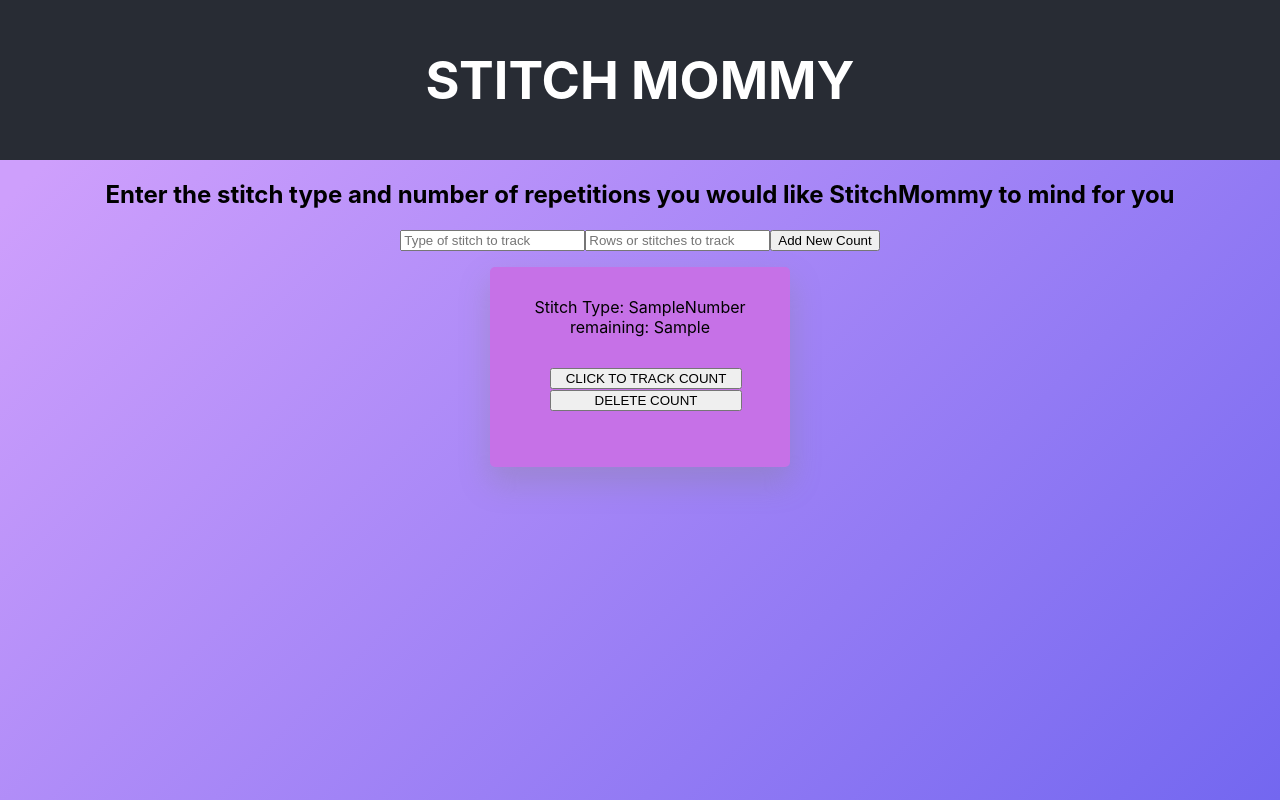
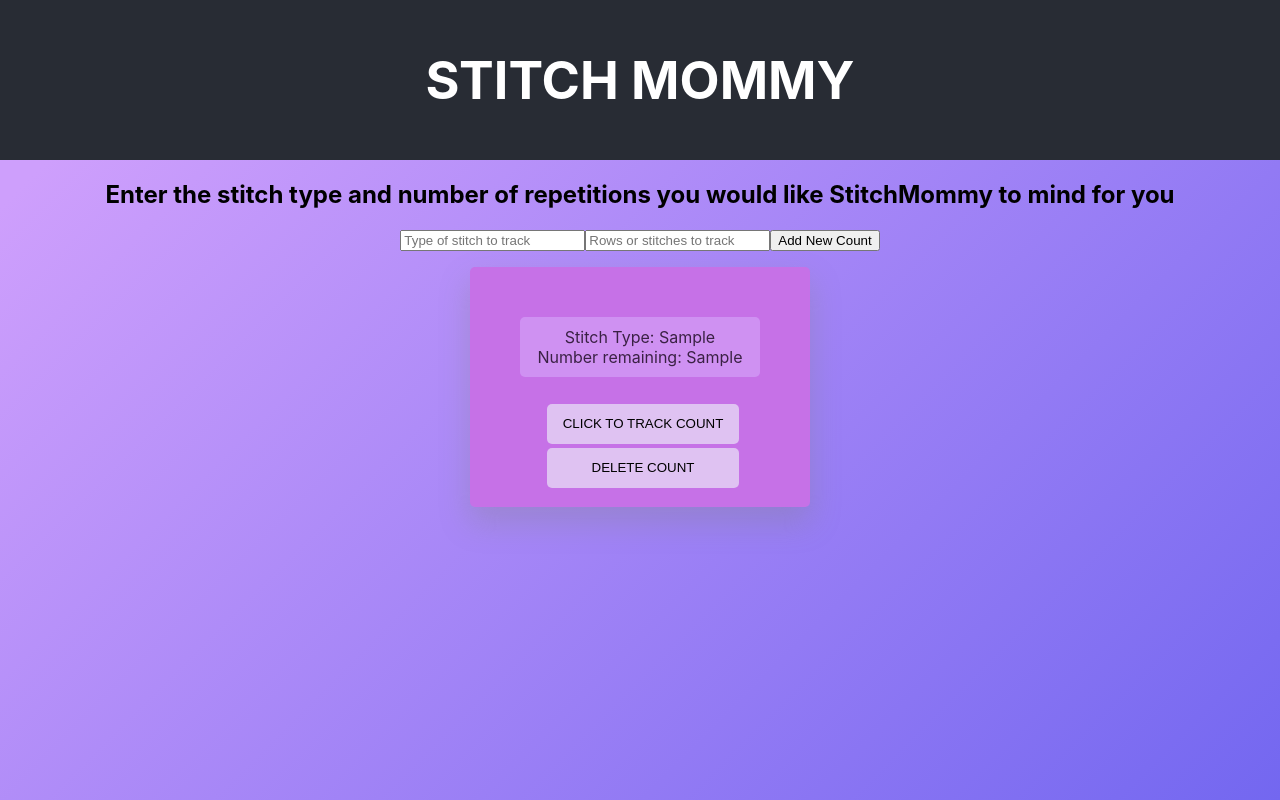
Before and after one commit to kitkogan/stitch-mommy2, a React (Create React App) app: page / in a window 1280 px wide. Both pictures are taken after typing "Sample", "Sample" into the empty fields and a click on the input "Add New Count". Built offline with nearby package versions, Linux system fonts and the light colour scheme; no server answers.

Commit message:
add more styling

```diff
--- a/src/components/App/App.css
+++ b/src/components/App/App.css
@@ -44,7 +44,7 @@
   border-radius: 5px;
 
 
-  border: hidden;
+  padding: 20px;
 	overflow: hidden;
 	margin: 1em auto;
 	height: 200px;
@@ -57,7 +57,7 @@
 	position: relative;
 	text-align: center;
 	overflow: hidden;
-	padding: 30px;
+	padding:25px;
 	height: 100%;
 	/* float: right; */
   width: 80%;
@@ -76,24 +76,37 @@
 
 }
 
+.outputContainer {
+  opacity: .7;
+  background-color: #d49ff8;
+  padding: 10px;
+  border-radius: 5px;
+}
+
 /* On mouse-over, add a deeper shadow */
 .card:hover {
   box-shadow: 0 8px 16px 0 rgba(0,0,0,0.2);
-  border: visible;
-  border-style: solid;
-  border-color: #61dafb;
+
 
 }
 
 button {
   transition-duration: 0.2s;
   width: 100%;
+  height: 20%;
+  border: hidden;
+  background-color: #DFC2F2;
+  border-radius: 5px;
+  margin: 2px;
 }
 
 button:hover {
   background-color: grey;
   color: pink;
   box-shadow: 0 12px 16px 0 rgba(0,0,0,0.24), 0 17px 50px 0 rgba(0,0,0,0.19);
+  border: visible;
+  border-style: solid;
+  border-color: #61dafb;
 }
 
 body {
@@ -101,4 +114,4 @@ body {
     background-image: linear-gradient( 135deg, #CE9FFC 10%, #7367F0 100%);
     background-attachment: fixed;
     background-size: cover;
-    }
+}
--- a/src/components/App/App.js
+++ b/src/components/App/App.js
@@ -117,8 +117,12 @@ class App extends Component {
         { this.state.countList.map( count =>
           <div className="card" key={count.id}>
             <div className="textContainer">
-                Stitch Type: {count.type}
-                Number remaining: {count.startcount}
+              <div className="outputContainer">
+              Stitch Type: {count.type}
+              <br/>
+              Number remaining: {count.startcount}
+              </div>
+
               <div className="buttonContainer">
                 <button onClick={() => {this.decrementCount(count.id)}}>CLICK TO TRACK COUNT</button>
                 <button onClick={() => {this.handleDeleteClick(count.id)}}>DELETE COUNT</button>
```
